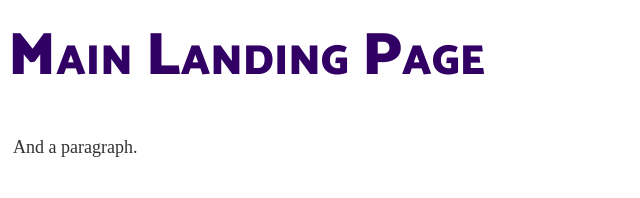
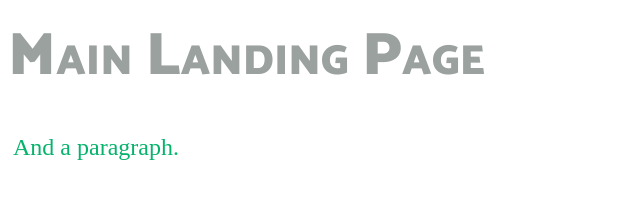
Before and after one commit to jennafow/jennafow.github.io, a plain HTML site: page index.html in a window 1280 px wide. Shown: the whole page, without its empty margins (0-640 px from the left). Drawn offline with Linux system fonts and the light colour scheme.

Commit message:
Update Example2.css

```diff
--- a/Example2.css
+++ b/Example2.css
@@ -12,10 +12,10 @@ multi line comment */
 
 /* Format my paragraph */
 p {
-	font-size: 18px;
+	font-size: 24px;
 	margin: 5px 5px;
 	line-height: 22.4px;
-	color: #323232;
+	color: #05b36c;
 }
 
 /* Format my heading */
@@ -23,7 +23,7 @@ h1 {
 	font-family: "Catamaran";
 	font-variant: small-caps;
 	font-size: 60px;
-	color: #320064;
+	color: #9ba19f;
 	font-weight: 900;
 	margin: 0px 0px 30px 0px;
 }
```
